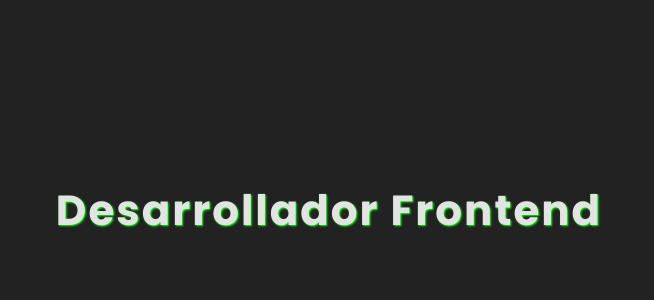
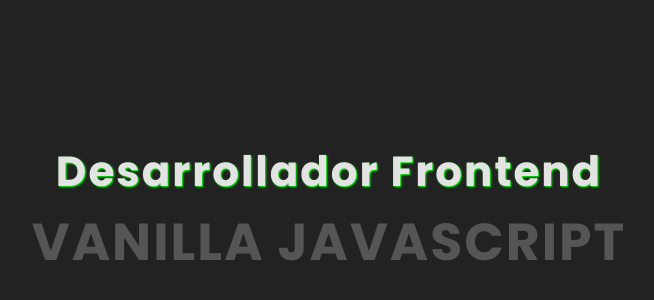
Before and after one commit to kwmejia/JAVASCRIPT_LOVELACE, a plain HTML site: page 10 - Animaciones texto/index.html in a window 1280 px wide. Shown: the part 190-490 px from the top of the page, without its empty margins (311-965 px from the left). Drawn offline with Linux system fonts and the light colour scheme.

Commit message:
Texto animados

```diff
--- a/10 - Animaciones texto/css/style.css
+++ b/10 - Animaciones texto/css/style.css
@@ -20,3 +20,23 @@ body {
   letter-spacing: 2px;
   text-shadow: 1px 1px 2px #0f0;
 }
+
+#text {
+  position: relative;
+  font-size: 52px;
+  letter-spacing: 2px;
+  cursor: default;
+  text-transform: uppercase;
+  font-weight: bold;
+}
+
+#text span {
+  color: #555;
+  transition: 0.25s;
+}
+
+#text:hover span {
+  color: #0f0;
+  text-shadow: 0 0 5px #0f0, 0 0 15px #0f0, 0 0 30px #0f0;
+}
+/* 1272550 */
--- a/10 - Animaciones texto/index.html
+++ b/10 - Animaciones texto/index.html
@@ -9,6 +9,8 @@
   <body>
     <h2 id="maquina_escribir">Maquina de escribir</h2>
 
+    <h2 id="text">Vanilla Javascript</h2>
+
     <script src="js/app.js"></script>
   </body>
 </html>
--- a/10 - Animaciones texto/js/app.js
+++ b/10 - Animaciones texto/js/app.js
@@ -41,3 +41,12 @@ function borrarPalabra() {
 }
 
 maquinaEscribir()
+
+
+
+
+
+
+const textoAnimar = document.querySelector("#text");
+
+textoAnimar.innerHTML = textoAnimar.innerHTML.split("").map((letra, i) => `<span style="transition-delay:${i * 40}ms; filter: hue-rotate(${i * 30}deg);">${letra}</span>`).join("")
```
